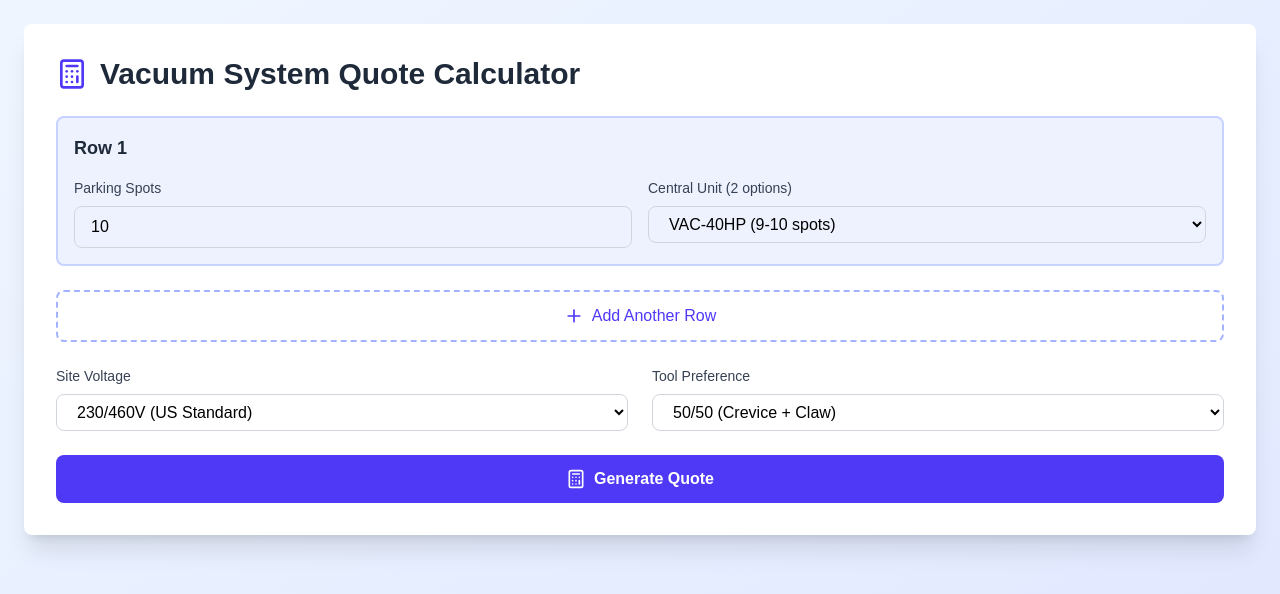
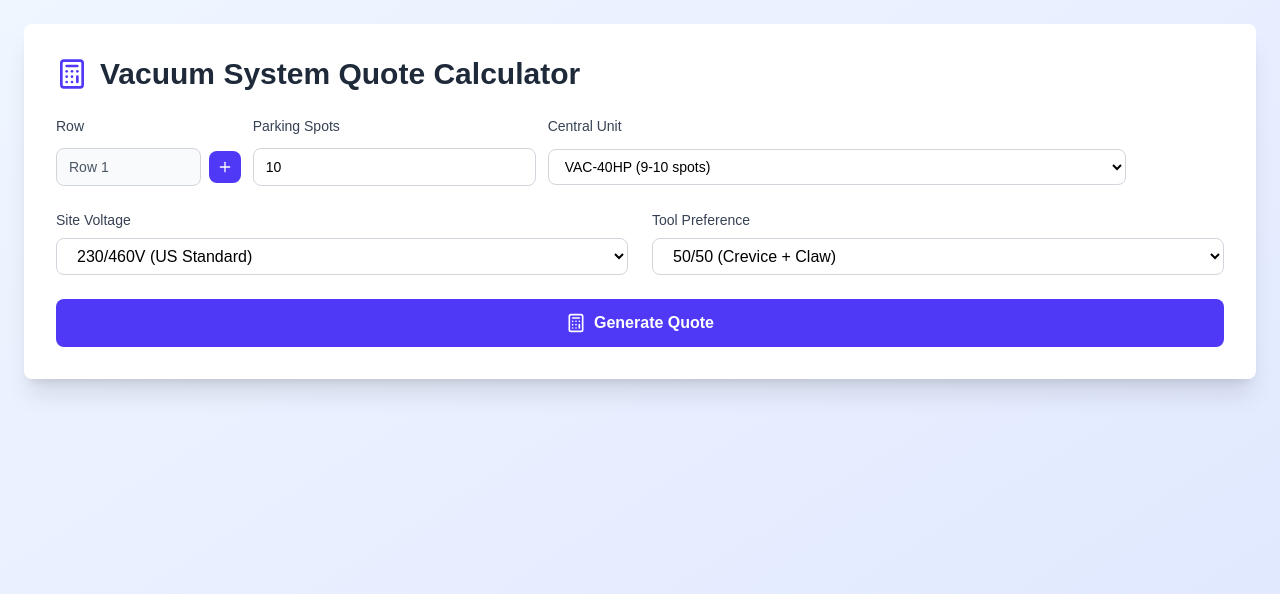
Before and after one commit to Ilashe/quotation-app, a Next.js app: page / in a window 1280 px wide. Shown: the top 594 px of the page. Built offline with nearby package versions, Linux system fonts and the light colour scheme.

Commit message:
Make row unneccessarily spacious

```diff
--- a/app/page.js
+++ b/app/page.js
@@ -531,29 +531,37 @@ const VacuumQuoteCalculator = () => {
             </div>
           </div>
 
-          <div className="space-y-6 mb-6">
+          <div className="mb-6">
+            <div className="grid grid-cols-12 gap-3 mb-3 text-sm font-medium text-gray-700">
+              <div className="col-span-2">Row</div>
+              <div className="col-span-3">Parking Spots</div>
+              <div className="col-span-6">Central Unit</div>
+              <div className="col-span-1"></div>
+            </div>
+
             {rows.map((row, index) => {
               const availableUnits = getAvailableCentralUnits(row.spots);
               return (
-                <div key={index} className="p-4 border-2 border-indigo-200 rounded-lg bg-indigo-50">
-                  <div className="flex items-center justify-between mb-4">
-                    <h3 className="text-lg font-semibold text-gray-800">Row {index + 1}</h3>
-                    {rows.length > 1 && (
+                <div key={index} className="grid grid-cols-12 gap-3 mb-2 items-center">
+                  <div className="col-span-2 flex items-center gap-2">
+                    <input
+                      type="text"
+                      value={`Row ${index + 1}`}
+                      disabled
+                      className="w-full px-3 py-2 border border-gray-300 rounded-lg bg-gray-50 text-gray-600 text-sm"
+                    />
+                    {index === rows.length - 1 && (
                       <button
-                        onClick={() => removeRow(index)}
-                        className="text-red-600 hover:text-red-800 hover:bg-red-100 p-2 rounded transition-colors"
-                        title="Remove row"
+                        onClick={addRow}
+                        className="p-2 bg-indigo-600 hover:bg-indigo-700 text-white rounded-lg transition-colors flex-shrink-0"
+                        title="Add row"
                       >
-                        <X className="w-5 h-5" />
+                        <Plus className="w-4 h-4" />
                       </button>
                     )}
                   </div>
 
-                  <div className="grid grid-cols-1 md:grid-cols-2 gap-4">
-                    <div>
-                      <label className="block text-sm font-medium text-gray-700 mb-2">
-                        Parking Spots
-                      </label>
+                  <div className="col-span-3">
                     <input
                       type="number"
                       min="2"
@@ -562,19 +570,16 @@ const VacuumQuoteCalculator = () => {
                         const value = parseInt(e.target.value) || 2;
                         updateRowSpots(index, value >= 2 ? value : 2);
                       }}
-                        className="w-full px-4 py-2 border border-gray-300 rounded-lg focus:ring-2 focus:ring-indigo-500 focus:border-transparent text-black"
+                      className="w-full px-3 py-2 border border-gray-300 rounded-lg focus:ring-2 focus:ring-indigo-500 focus:border-transparent text-black text-sm"
                     />
                   </div>
 
-                    <div>
-                      <label className="block text-sm font-medium text-gray-700 mb-2">
-                        Central Unit ({availableUnits.length} option{availableUnits.length !== 1 ? 's' : ''})
-                      </label>
+                  <div className="col-span-6">
                     <select
                       value={row.centralUnit}
                       onChange={(e) => updateRowCentralUnit(index, e.target.value)}
                       disabled={availableUnits.length === 0}
-                        className="w-full px-4 py-2 border border-gray-300 rounded-lg focus:ring-2 focus:ring-indigo-500 focus:border-transparent text-black disabled:bg-gray-100 disabled:cursor-not-allowed"
+                      className="w-full px-3 py-2 border border-gray-300 rounded-lg focus:ring-2 focus:ring-indigo-500 focus:border-transparent text-black disabled:bg-gray-100 disabled:cursor-not-allowed text-sm"
                     >
                       {availableUnits.length === 0 ? (
                         <option value="">No units available</option>
@@ -587,18 +592,21 @@ const VacuumQuoteCalculator = () => {
                       )}
                     </select>
                   </div>
+
+                  <div className="col-span-1 flex justify-center">
+                    {rows.length > 1 && (
+                      <button
+                        onClick={() => removeRow(index)}
+                        className="p-2 text-red-600 hover:text-red-800 hover:bg-red-50 rounded transition-colors"
+                        title="Remove row"
+                      >
+                        <X className="w-4 h-4" />
+                      </button>
+                    )}
                   </div>
                 </div>
               );
             })}
-
-            <button
-              onClick={addRow}
-              className="w-full py-3 border-2 border-dashed border-indigo-300 rounded-lg text-indigo-600 hover:bg-indigo-50 hover:border-indigo-400 transition-colors flex items-center justify-center gap-2"
-            >
-              <Plus className="w-5 h-5" />
-              Add Another Row
-            </button>
           </div>
 
           <div className="grid grid-cols-1 md:grid-cols-2 gap-6 mb-6">
```
Lines whose indentation alone changed are shown as unchanged.
